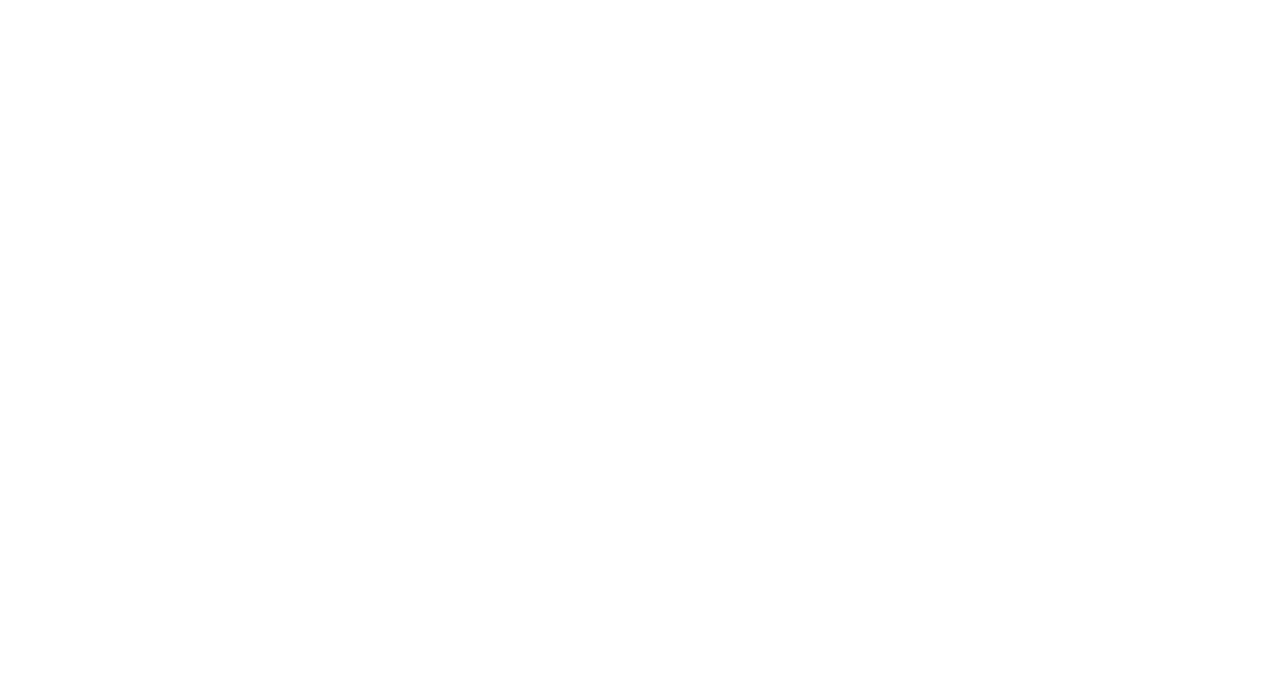
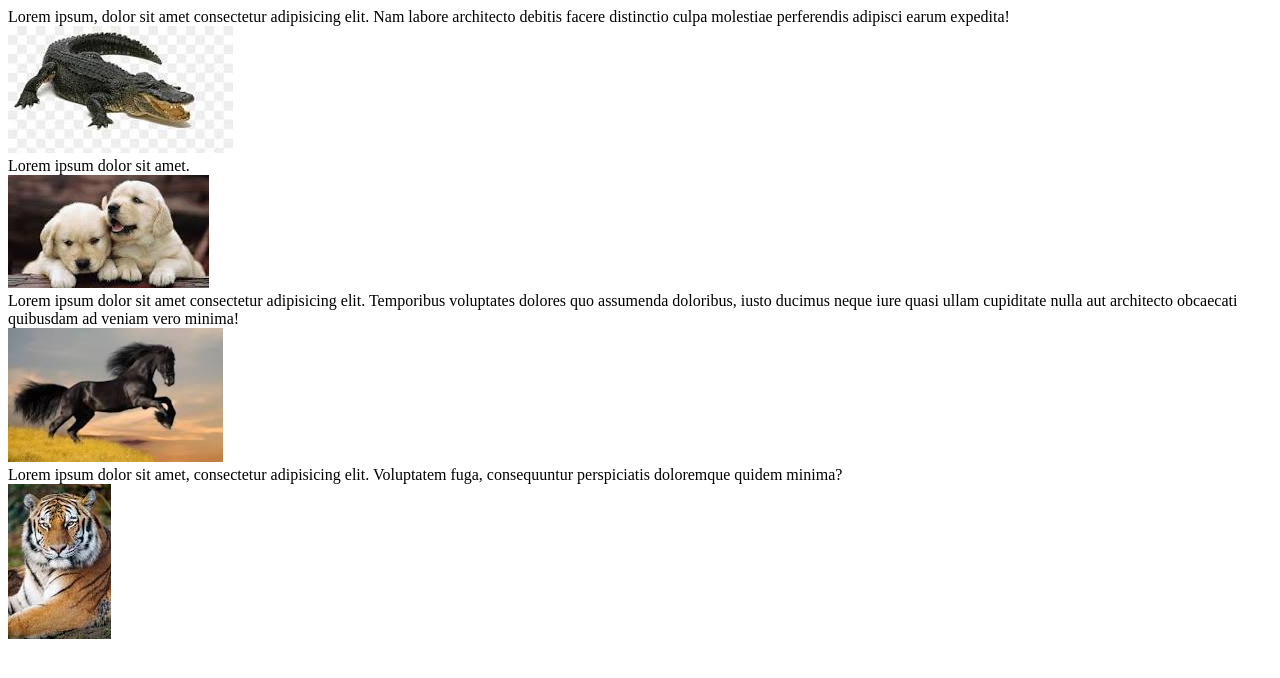
Before and after one commit to Lov3helm/git-homework, a plain HTML site: page index.html in a window 1280 px wide. Drawn offline with Linux system fonts and the light colour scheme.

Commit message:
modify 2 yurkov 20.06

```diff
--- a/index.html
+++ b/index.html
@@ -1,12 +1,42 @@
 <!DOCTYPE html>
 <html lang="en">
-<head>
-    <meta charset="UTF-8">
-    <meta http-equiv="X-UA-Compatible" content="IE=edge">
-    <meta name="viewport" content="width=device-width, initial-scale=1.0">
+  <head>
+    <meta charset="UTF-8" />
+    <meta http-equiv="X-UA-Compatible" content="IE=edge" />
+    <meta name="viewport" content="width=device-width, initial-scale=1.0" />
     <title>Document</title>
-</head>
-<body>
-
-</body>
+  </head>
+  <body>
+    <main class="container">
+      <div class="text1">
+        Lorem ipsum, dolor sit amet consectetur adipisicing elit. Nam labore
+        architecto debitis facere distinctio culpa molestiae perferendis
+        adipisci earum expedita!
+        <div class="image">
+          <img src="images/alligator.jpg" alt="alligator" />
+        </div>
+      </div>
+      <div class="text2">Lorem ipsum dolor sit amet.
+        <div class="image">
+            <img src="images/dogs.jpg" alt="dogs">
+        </div>
+      </div>
+      <div class="text3">
+        Lorem ipsum dolor sit amet consectetur adipisicing elit. Temporibus
+        voluptates dolores quo assumenda doloribus, iusto ducimus neque iure
+        quasi ullam cupiditate nulla aut architecto obcaecati quibusdam ad
+        veniam vero minima!
+        <div class="image">
+            <img src="images/horse.jpg" alt="horse">
+        </div>
+      </div>
+      <div class="text4">
+        Lorem ipsum dolor sit amet, consectetur adipisicing elit. Voluptatem
+        fuga, consequuntur perspiciatis doloremque quidem minima?
+        <div class="image">
+            <img src="images/tiger.jpg" alt="tiger">
+        </div>
+      </div>
+    </main>
+  </body>
 </html>
```
Also changed, not shown: images/alligator.jpg (added), images/dogs.jpg (added), images/horse.jpg (added), images/tiger.jpg (added).
